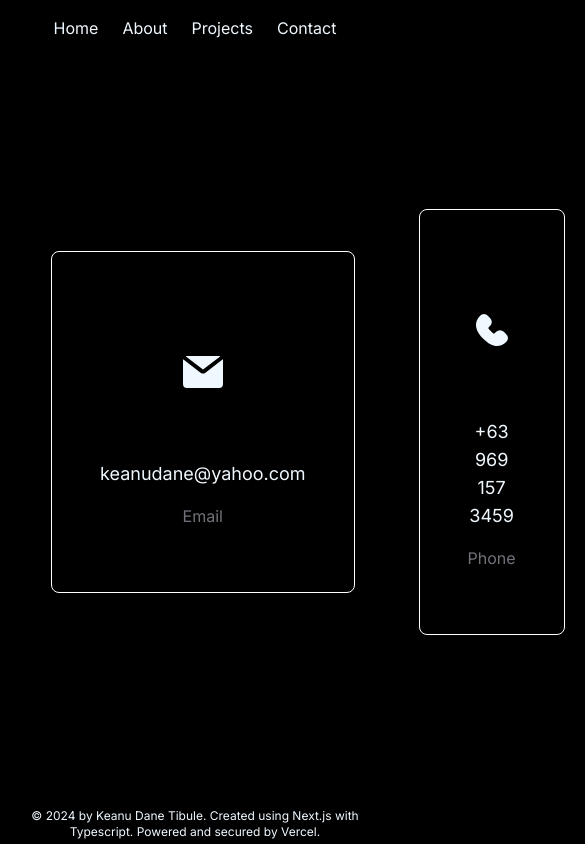
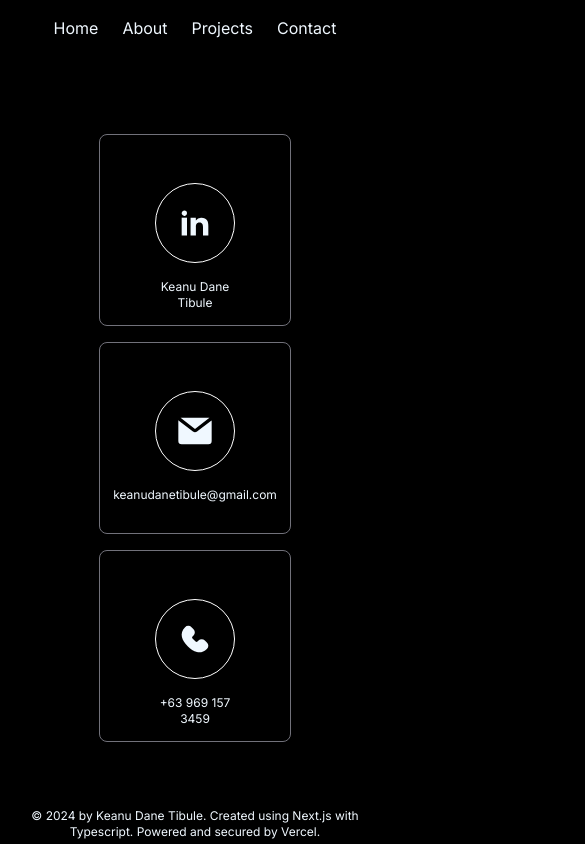
Before and after one commit to Keanu-Tibule/website-resume, a Next.js app: page /pages/contact in a window 390 px wide. Shown: the whole page, 585 px wide, since content can reach past the window. Built offline with nearby package versions, Linux system fonts and the light colour scheme.

Commit message:
Contact Page - finalized design and links - made NavBar, ContactCard, and contact page responsive

```diff
--- a/src/app/components/ContactCard.tsx
+++ b/src/app/components/ContactCard.tsx
@@ -1,4 +1,3 @@
-"use client";
 import React from "react";
 import { Card } from "flowbite-react";
 
@@ -20,10 +19,11 @@ const ContactCard: React.FC<ContactCardProps> = ({
   return (
     <>
       <a href={href} target="_blank" rel="noopener noreferrer">
-          <Card className="p-6 rounded-lg shadow-lg border border-white mx-8">
-            <div className="flex flex-col items-center justify-center text-center">
+        <Card className="p-6 rounded-lg shadow-lg border border-zinc-500 mx-4 my-2 sm:mx-8 w-48 sm:w-96 h-48 sm:h-96 hover:bg-zinc-900">
+          <div className="flex flex-col items-center justify-center text-center">
+            <div className="w-20 h-20 border rounded-full border-white p-2 flex items-center justify-center hover:bg-black">
               <svg
-                className="w-12 h-12 my-12"
+                className="w-10 h-10 sm:w-12 sm:h-12"
                 aria-hidden="true"
                 xmlns="http://www.w3.org/2000/svg"
                 width="24"
@@ -34,12 +34,13 @@ const ContactCard: React.FC<ContactCardProps> = ({
                 <path fill-rule="evenodd" d={icon} clip-rule="evenodd" />
                 <path d={icon2} />
               </svg>
-              <div>
-                <h5 className="text-lg md:text-xl lg:text-1xl font-normal my-4">{info}</h5>
-                <p className="text-md md:text-lg lg:text-xl text-zinc-500 my-4">{desc}</p>
-              </div>
             </div>
-          </Card>
+            <div>
+              <h5 className="text-xs sm:text-xl lg:text-1xl font-normal mt-4 sm:mt-10 mb-4 hover:underline">{info}</h5>
+              <p className="hidden sm:block text-zinc-500 my-4">{desc}</p>
+            </div>
+          </div>
+        </Card>
       </a>
     </>
   );
--- a/src/app/components/Navbar.tsx
+++ b/src/app/components/Navbar.tsx
@@ -5,7 +5,7 @@ const Navbar: React.FC = () => {
   return (
     <div className='py-4'>
       <nav>
-        <ul className='flex justify-center space-x-6'>
+        <ul className='flex flex-wrap justify-center space-x-6'>
           <li>
             <Link href="/">Home</Link>
           </li>
--- a/src/app/pages/contact/page.tsx
+++ b/src/app/pages/contact/page.tsx
@@ -10,7 +10,7 @@ const Contact = () => {
         <div className="fixed top-0 right-0 w-full">
           <Navbar />
         </div>
-        <div className="container flex flex-row items-center justify-center px-4 mx-auto">
+        <div className="container flex flex-col sm:flex-row items-center justify-center px-4 mx-auto mt-8 sm:mt-0">
           <ContactCard
             href="https://www.linkedin.com/in/keanu-dane-tibule-4b4009281/"
             icon="M12.51 8.796v1.697a3.738 3.738 0 0 1 3.288-1.684c3.455 0 4.202 2.16 4.202 4.97V19.5h-3.2v-5.072c0-1.21-.244-2.766-2.128-2.766-1.827 0-2.139 1.317-2.139 2.676V19.5h-3.19V8.796h3.168ZM7.2 6.106a1.61 1.61 0 0 1-.988 1.483 1.595 1.595 0 0 1-1.743-.348A1.607 1.607 0 0 1 5.6 4.5a1.601 1.601 0 0 1 1.6 1.606Z"
@@ -19,10 +19,10 @@ const Contact = () => {
             desc="LinkedIn"
           />
           <ContactCard
-            href="mailto:keanudane@yahoo.com"
+            href="mailto:keanudanetibule@gmail.com"
             icon="M2.038 5.61A2.01 2.01 0 0 0 2 6v12a2 2 0 0 0 2 2h16a2 2 0 0 0 2-2V6c0-.12-.01-.238-.03-.352l-.866.65-7.89 6.032a2 2 0 0 1-2.429 0L2.884 6.288l-.846-.677Z"
             icon2="M20.677 4.117A1.996 1.996 0 0 0 20 4H4c-.225 0-.44.037-.642.105l.758.607L12 10.742 19.9 4.7l.777-.583Z"
-            info="keanudane@yahoo.com"
+            info="keanudanetibule@gmail.com"
             desc="Email"
           />
           <ContactCard
```
